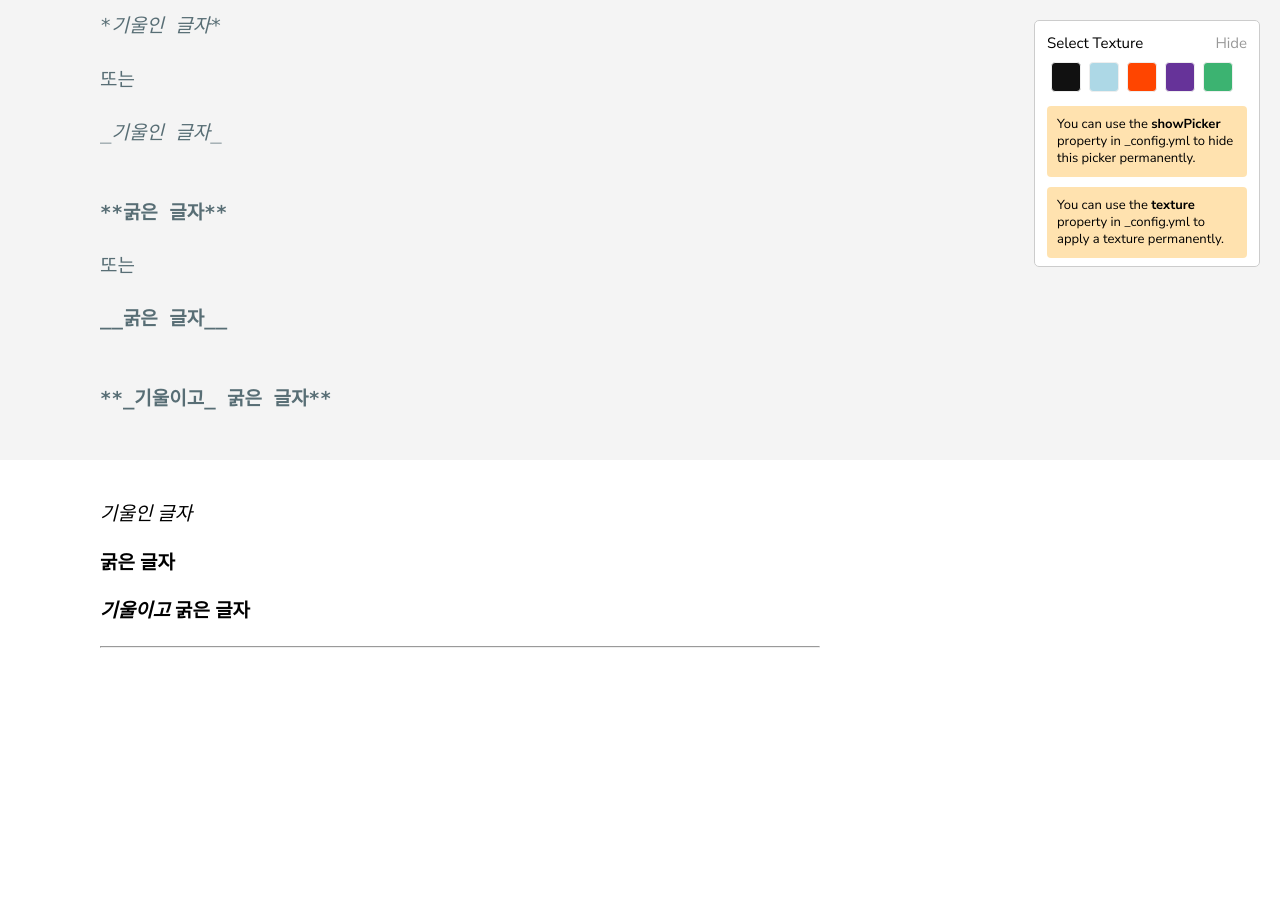
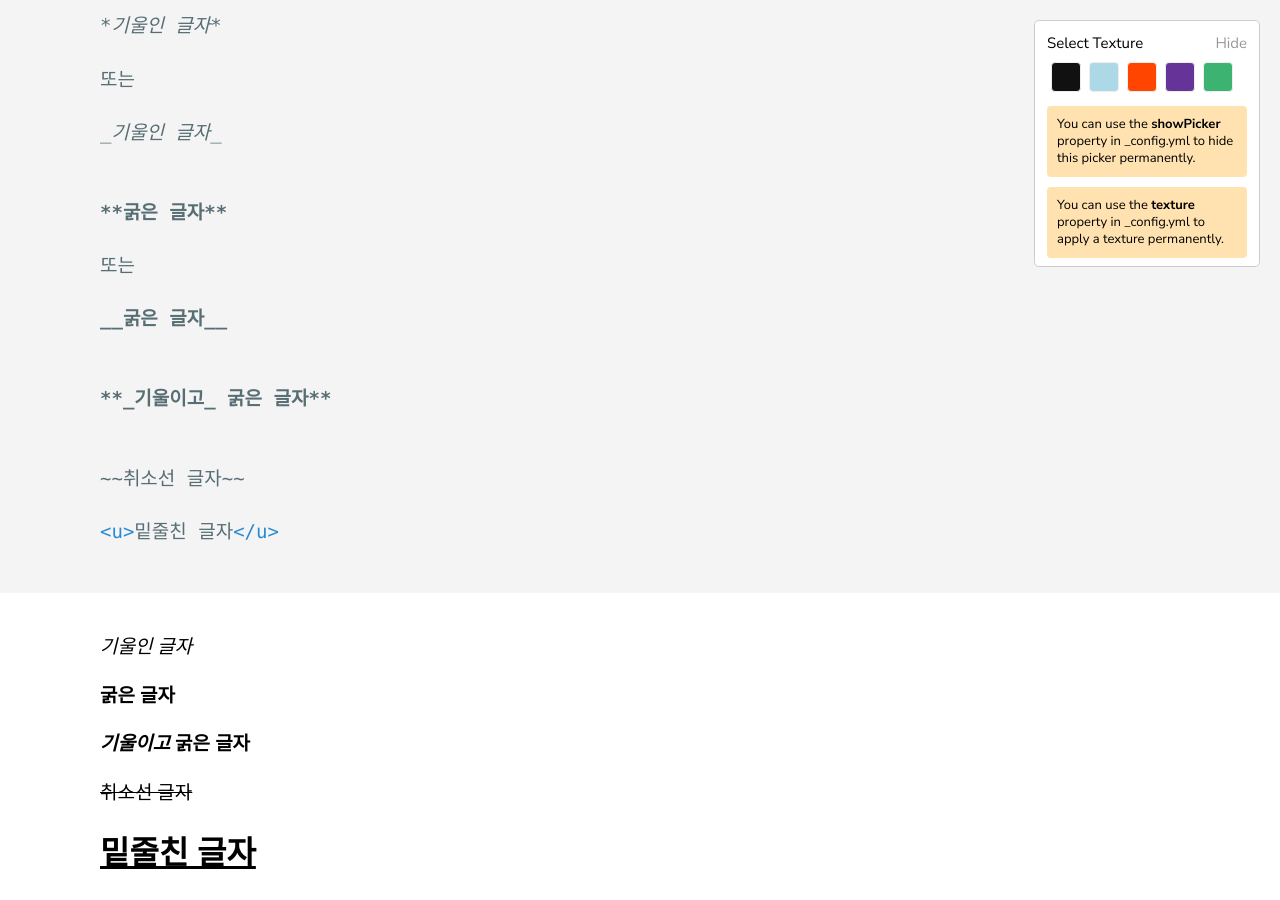
Before and after one commit to BLITZ8575/BLITZ8575.github.io, a Jekyll site: the page built from _posts/2022-01-23-how-to-use.md, in a window 1280 px wide and 900 px high, scrolled down 2288 px. Built offline with Jekyll 4.4.1, drawn with Linux system fonts in a browser that asks for light colours; our own code applies the rules of GitHub Pages for plain Markdown files; before the commit the page ends 2945 px from its top, so only the background shows below that.

Commit message:
블로그

````diff
--- a/_posts/2022-01-23-how-to-use.md
+++ b/_posts/2022-01-23-how-to-use.md
@@ -75,6 +75,11 @@ __굵은 글자__
 
 
 **_기울이고_ 굵은 글자**
+
+
+~~취소선 글자~~
+
+<u>밑줄친 글자</u>
 ```
 
 
@@ -84,4 +89,7 @@ __굵은 글자__
 
 **_기울이고_ 굵은 글자**
 
+~~취소선 글자~~
+
+<u>밑줄친 글자</u>
 ---
````
